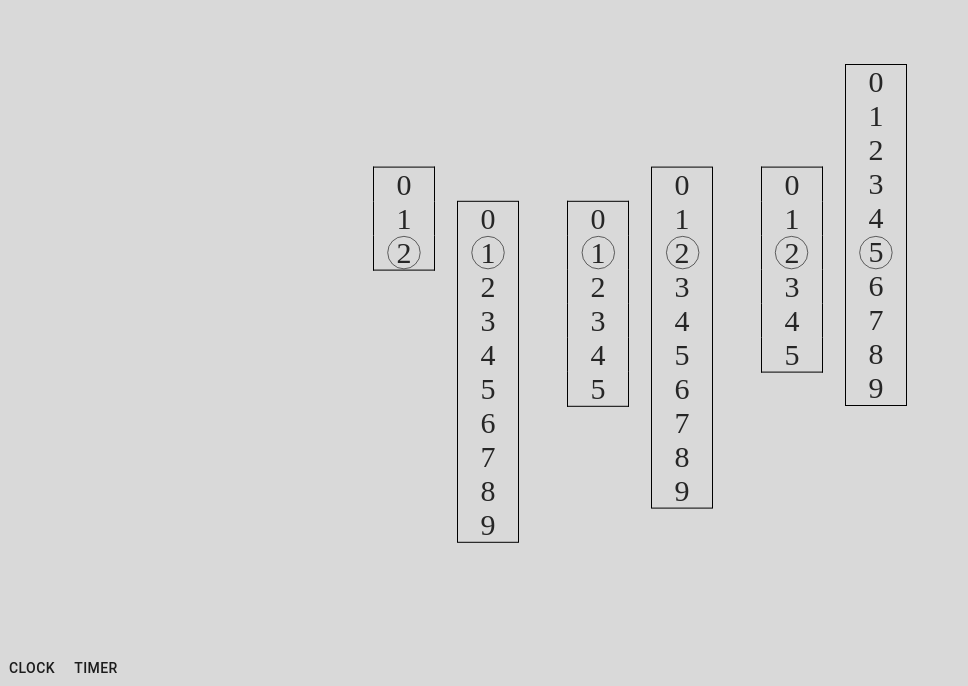
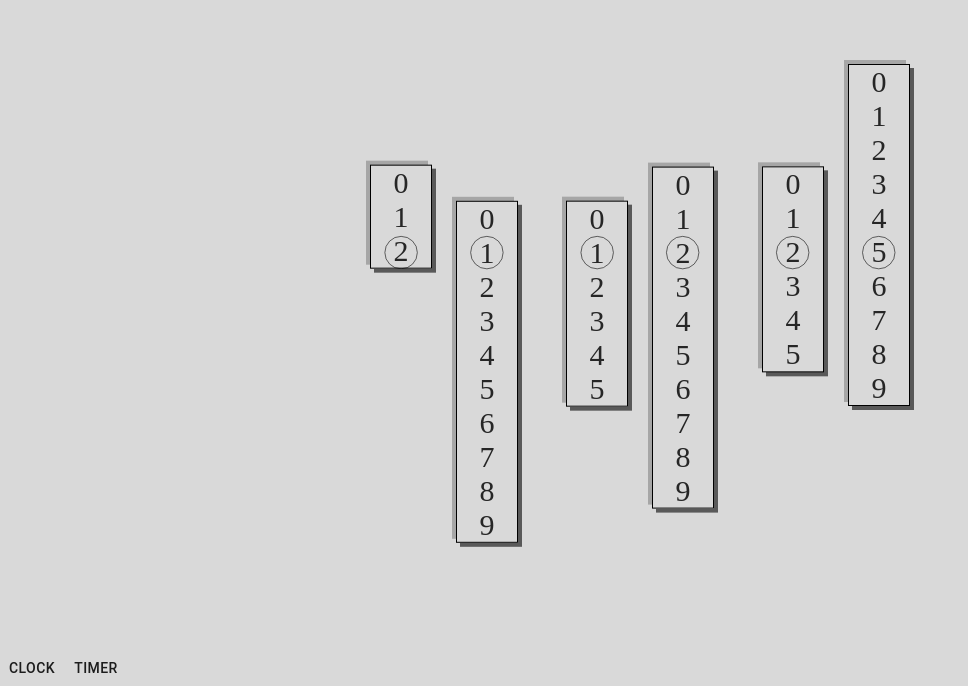
Before and after one commit to JSK321/clock, a React (Create React App) app: page / in a window 1280 px wide. Shown: the part 114-800 px from the top of the page, without its empty margins (0-968 px from the left). Built offline with nearby package versions, Linux system fonts and the light colour scheme.

Commit message:
css changes

```diff
--- a/src/components/Hours/index.js
+++ b/src/components/Hours/index.js
@@ -8,11 +8,11 @@ const useStyles = makeStyles((theme) => ({
         width: 60,
         color: "#262626",
         transition: "transform 0.5s linear",
-        marginTop: '15rem',
         userSelect: 'none',
+        border: '1px solid black',
+        boxShadow: '4px 4px #595959, -4px -4px #A6A6A6',
         '@media (max-width: 420px)': {
             width: 40,
-            marginTop: '15rem',
         }
     },
     hoursBoxTwo: {
@@ -24,21 +24,15 @@ const useStyles = makeStyles((theme) => ({
         marginLeft: "1.5rem",
         userSelect: 'none',
         border: 'solid 1px black',
+        boxShadow: '4px 4px #595959, -4px -4px #A6A6A6',
         '@media (max-width: 420px)': {
             width: 40,
             marginRight: '1rem',
-            marginLeft: '.5rem',
+            marginLeft: '.75rem',
             marginTop: '15rem',
         }
     },
     timeDigits: {
-        fontSize: 30,
-        display: "flex",
-        width: '100%',
-        justifyContent: 'center',
-    },
-    hiddenDigits: {
-        visibility: "hidden",
         fontSize: 30,
         display: "flex",
         width: '100%',
@@ -59,53 +53,18 @@ export default function Hours(props) {
             >
                 <div
                     className={classes.timeDigits}
-                    style={{
-                        borderTop: "1px solid black",
-                        borderRight: "1px solid black",
-                        borderLeft: "1px solid black",
-                    }}
                 >
                     0
                 </div>
                 <div
                     className={classes.timeDigits}
-                    style={{
-                        borderRight: "1px solid black",
-                        borderLeft: "1px solid black",
-                    }}
                 >
                     1
                 </div>
                 <div
                     className={classes.timeDigits}
-                    style={{
-                        borderBottom: "1px solid black",
-                        borderRight: "1px solid black",
-                        borderLeft: "1px solid black",
-                    }}
                 >
                     2
-                </div>
-                <div className={classes.hiddenDigits}>
-                    3
-                </div>
-                <div className={classes.hiddenDigits}>
-                    4
-                </div>
-                <div className={classes.hiddenDigits}>
-                    5
-                </div>
-                <div className={classes.hiddenDigits}>
-                    6
-                </div>
-                <div className={classes.hiddenDigits}>
-                    7
-                </div>
-                <div className={classes.hiddenDigits}>
-                    8
-                </div>
-                <div className={classes.hiddenDigits}>
-                    9
                 </div>
             </Box>
             <Box
--- a/src/components/Hours/styles.css
+++ b/src/components/Hours/styles.css
@@ -4,7 +4,7 @@
     width: 55px;
     margin-top: 15rem;
     border-radius: 30px;
-    transform: translate(-267.5%, -270%) scale(.58);
+    transform: translate(-269.5%, -270%) scale(.58);
     border: 1px solid black;
 }
 
@@ -14,7 +14,7 @@
     width: 55px;
     margin-top: 15rem;
     border-radius: 30px;
-    transform: translate(-415%, -270%) scale(.58);
+    transform: translate(-420%, -270%) scale(.58);
     border: 1px solid black;
 }
 
@@ -23,23 +23,23 @@
         width: 50px;
         margin-top: 0;
         border-radius: 30px;
-        transform: translate(-173%, -60%) scale(.58);
+        transform: translate(-180%, -60%) scale(.58);
     }
 
     .squareHourOne {
         width: 50px;
         margin-top: 0;
         border-radius: 30px;
-        transform: translate(-265%, -60%) scale(.58);
+        transform: translate(-283%, -60%) scale(.58);
     }
 }
 
 @media screen and (max-height: 420px) {
     .squareHourTwo {
-        transform: translate(-267.5%, -155%) scale(.58);
+        transform: translate(-269.5%, -88%) scale(.58);
     }
 
     .squareHourOne {
-        transform: translate(-415%, -155%) scale(.58);
+        transform: translate(-420%, -88%) scale(.58);
     }
 }
--- a/src/components/Minutes/index.js
+++ b/src/components/Minutes/index.js
@@ -8,11 +8,12 @@ const useStyles = makeStyles((theme) => ({
         width: 60,
         color: "#262626",
         transition: "transform 0.5s linear",
-        marginTop: '15rem',
+        marginTop: '6.5rem',
         userSelect: 'none',
+        border: '1px solid black',
+        boxShadow: '4px 4px #595959, -4px -4px #A6A6A6',
         '@media (max-width: 420px)': {
             width: 40,
-            marginTop: '15rem'
         }
     },
     minutesBoxTwo: {
@@ -24,21 +25,14 @@ const useStyles = makeStyles((theme) => ({
         marginLeft: "1.5rem",
         userSelect: 'none',
         border: 'solid 1px black',
+        boxShadow: '4px 4px #595959, -4px -4px #A6A6A6',
         '@media (max-width: 420px)': {
             width: 40,
             marginRight: '1rem',
-            marginLeft: '.5rem',
-            marginTop: '15rem'
+            marginLeft: '.75rem',
         }
     },
     timeDigits: {
-        fontSize: 30,
-        display: "flex",
-        width: '100%',
-        justifyContent: 'center',
-    },
-    hiddenDigits: {
-        visibility: "hidden",
         fontSize: 30,
         display: "flex",
         width: '100%',
@@ -58,71 +52,33 @@ export default function Minutes(props) {
             >
                 <div
                     className={classes.timeDigits}
-                    style={{
-                        borderTop: "1px solid black",
-                        borderRight: "1px solid black",
-                        borderLeft: "1px solid black",
-                    }}
                 >
                     0
                 </div>
                 <div
                     className={classes.timeDigits}
-                    style={{
-                        borderRight: "1px solid black",
-                        borderLeft: "1px solid black",
-                    }}
                 >
                     1
                 </div>
                 <div
                     className={classes.timeDigits}
-                    style={{
-                        borderRight: "1px solid black",
-                        borderLeft: "1px solid black",
-                    }}
                 >
                     2
                 </div>
                 <div
                     className={classes.timeDigits}
-                    style={{
-                        borderRight: "1px solid black",
-                        borderLeft: "1px solid black",
-                    }}
                 >
                     3
                 </div>
                 <div
                     className={classes.timeDigits}
-                    style={{
-                        borderRight: "1px solid black",
-                        borderLeft: "1px solid black",
-                    }}
                 >
                     4
                 </div>
                 <div
                     className={classes.timeDigits}
-                    style={{
-                        borderBottom: "1px solid black",
-                        borderRight: "1px solid black",
-                        borderLeft: "1px solid black",
-                    }}
                 >
                     5
-                </div>
-                <div className={classes.hiddenDigits}>
-                    6
-                </div>
-                <div className={classes.hiddenDigits}>
-                    7
-                </div>
-                <div className={classes.hiddenDigits}>
-                    8
-                </div>
-                <div className={classes.hiddenDigits}>
-                    9
                 </div>
             </Box>
             <Box
--- a/src/components/Minutes/styles.css
+++ b/src/components/Minutes/styles.css
@@ -14,7 +14,7 @@
     width: 55px;
     margin-top: 15rem;
     border-radius: 30px;
-    transform: translate(-74%, -270%) scale(.58);
+    transform: translate(-76%, -270%) scale(.58);
     border: 1px solid black;
 }
 
@@ -23,23 +23,23 @@
         width: 50px;
         margin-top: 0;
         border-radius: 30px;
-        transform: translate(30%, -60%) scale(.58);
+        transform: translate(36%, -60%) scale(.58);
     }
 
     .squareMinOne {
         width: 50px;
         margin-top: 0;
         border-radius: 30px;
-        transform: translate(-62%, -60%) scale(.58);
+        transform: translate(-68%, -60%) scale(.58);
     }
 }
 
 @media screen and (max-height: 420px) {
     .squareMinTwo {
-        transform: translate(74%, -155%) scale(.58);
+        transform: translate(75%, -88%) scale(.58);
     }
 
     .squareMinOne {
-        transform: translate(-74%, -155%) scale(.58);
+        transform: translate(-76%, -88%) scale(.58);
     }
 }
--- a/src/components/Seconds/index.js
+++ b/src/components/Seconds/index.js
@@ -9,11 +9,13 @@ const useStyles = makeStyles((theme) => ({
         width: 60,
         color: "#262626",
         transition: "transform 0.5s linear",
-        marginTop: '15rem',
+        marginTop: '6.5rem',
         userSelect: 'none',
+        border: 'solid 1px black',
+        boxShadow: '4px 4px #595959, -4px -4px #A6A6A6',
+        clipPath: 'inset(-5px -5px -5px -5px)',
         '@media (max-width: 420px)': {
             width: 40,
-            marginTop: '15rem',
         },
     },
     secondsBoxTwo: {
@@ -24,21 +26,14 @@ const useStyles = makeStyles((theme) => ({
         marginLeft: "1.5rem",
         userSelect: 'none',
         border: 'solid 1px black',
+        boxShadow: '4px 4px #595959, -4px -4px #A6A6A6',
         '@media (max-width: 420px)': {
             width: 40,
             marginRight: '1rem',
-            marginLeft: '.5rem',
-            marginTop: '15rem',
+            marginLeft: '.75rem',
         },
     },
     timeDigits: {
-        fontSize: 30,
-        display: "flex",
-        width: '100%',
-        justifyContent: 'center',
-    },
-    hiddenDigits: {
-        visibility: "hidden",
         fontSize: 30,
         display: "flex",
         width: '100%',
@@ -59,71 +54,33 @@ export default function Seconds(props) {
             >
                 <div
                     className={classes.timeDigits}
-                    style={{
-                        borderTop: "1px solid black",
-                        borderRight: "1px solid black",
-                        borderLeft: "1px solid black",
-                    }}
                 >
                     0
                 </div>
                 <div
                     className={classes.timeDigits}
-                    style={{
-                        borderRight: "1px solid black",
-                        borderLeft: "1px solid black",
-                    }}
                 >
                     1
                 </div>
                 <div
                     className={classes.timeDigits}
-                    style={{
-                        borderRight: "1px solid black",
-                        borderLeft: "1px solid black",
-                    }}
                 >
                     2
                 </div>
                 <div
                     className={classes.timeDigits}
-                    style={{
-                        borderRight: "1px solid black",
-                        borderLeft: "1px solid black",
-                    }}
                 >
                     3
                 </div>
                 <div
                     className={classes.timeDigits}
-                    style={{
-                        borderRight: "1px solid black",
-                        borderLeft: "1px solid black",
-                    }}
                 >
                     4
                 </div>
                 <div
                     className={classes.timeDigits}
-                    style={{
-                        borderBottom: "1px solid black",
-                        borderRight: "1px solid black",
-                        borderLeft: "1px solid black",
-                    }}
                 >
                     5
-                </div>
-                <div className={classes.hiddenDigits}>
-                    6
-                </div>
-                <div className={classes.hiddenDigits}>
-                    7
-                </div>
-                <div className={classes.hiddenDigits}>
-                    8
-                </div>
-                <div className={classes.hiddenDigits}>
-                    9
                 </div>
             </Box>
             <Box
--- a/src/components/Seconds/styles.css
+++ b/src/components/Seconds/styles.css
@@ -4,7 +4,7 @@
     width: 55px;
     margin-top: 15rem;
     border-radius: 30px;
-    transform: translate(413%, -270%) scale(.58);
+    transform: translate(418%, -270%) scale(.58);
     border: 1px solid black;
 }
 
@@ -14,7 +14,7 @@
     width: 55px;
     margin-top: 15rem;
     border-radius: 30px;
-    transform: translate(265%, -270%) scale(.58);
+    transform: translate(267%, -270%) scale(.58);
     border: 1px solid black;
 }
 
@@ -23,23 +23,23 @@
         width: 50px;
         margin-top: 0;
         border-radius: 30px;
-        transform: translate(234%, -60%) scale(.58);
+        transform: translate(251%, -60%) scale(.58);
     }
 
     .squareSecOne {
         width: 50px;
         margin-top: 0;
         border-radius: 30px;
-        transform: translate(142%, -60%) scale(.58);
+        transform: translate(147%, -60%) scale(.58);
     }
 }
 
 @media screen and (max-height: 420px) {
     .squareSecTwo {
-        transform: translate(413%, -155%) scale(.58);
+        transform: translate(418%, -88%) scale(.58);
     }
 
     .squareSecOne {
-        transform: translate(265%, -155%) scale(.58);
+        transform: translate(267%, -88%) scale(.58);
     }
 }
--- a/src/pages/ClockPage/index.js
+++ b/src/pages/ClockPage/index.js
@@ -14,9 +14,6 @@ const useStyles = makeStyles((theme) => ({
         justifyContent: "center",
         alignItems: 'center',
         flexWrap: 'wrap',
-        '@media (max-height: 400px)': {
-            alignItems: 'flex-end',
-        }
     },
     clockController: {
         display: 'flex',
@@ -70,12 +67,12 @@ export default function ClockPage() {
     const secondDigitOne = useRef(0)
     const secondDigitTwo = useRef(0)
     // Square Ref
-    const squareSecTwo = useRef(0)
-    const squareSecOne = useRef(0)
-    const squareMinTwo = useRef(0)
-    const squareMinOne = useRef(0)
-    const squareHourTwo = useRef(0)
-    const squareHourOne = useRef(0)
+    const squareSecTwo = useRef()
+    const squareSecOne = useRef()
+    const squareMinTwo = useRef()
+    const squareMinOne = useRef()
+    const squareHourTwo = useRef()
+    const squareHourOne = useRef()
     // Timer Button Group Ref
     const timerButtons = useRef()
 
@@ -104,26 +101,15 @@ export default function ClockPage() {
         count.current = (parseInt(seconds[1]))
         // update increment of seconds to real time, 1 second = 10%
         increSecTwo.current = (-parseInt(seconds[1] + 0)) // increment box, second digit of seconds
-        increSecOne.current = (-parseInt(seconds[0] + 0)) // increment box, first digit of seconds
+        // increSecOne.current = (-parseInt(seconds[0] + 0)) // increment box, first digit of seconds
+        increSecOne.current = (-parseInt(seconds[0]) * 16.666) // increment box, first digit of seconds
         // update increment of minutes to real time
         increMinTwo.current = (-parseInt(minutes[1] + 0)) // increment box, second digit of minutes
-        increMinOne.current = (-parseInt(minutes[0] + 0)) // increment box, first digit of minutes
+        // increMinOne.current = (-parseInt(minutes[0] + 0)) // increment box, first digit of minutes
+        increMinOne.current = (-parseInt(minutes[0]) * 16.666) // increment box, first digit of minutes
         // update increment of hours to real time
         increHourTwo.current = (-parseInt(hours[1] + 0))  // increment box, second digit of hours
-        increHourOne.current = (-parseInt(hours[0] + 0))  // increment box, first digit of hours
-
-        // TESTING ---------------------------------------------------------------//
-        // count.current = (0)
-        // increSecTwo.current = (0)
-        // increSecOne.current = (-40)
-
-        // increMinTwo.current = (-80)
-        // increMinOne.current = (-40)
-
-        // increHourTwo.current = (-80)
-        // increHourOne.current = (-10)
-        // TESTING ---------------------------------------------------------------//
-
+        increHourOne.current = (-parseInt(hours[0]) * 33.333)  // increment box, first digit of hours
         // update digits of seconds, moves box up by seconds increment
         secondDigitTwo.current.style.transform = `translateY(${increSecTwo.current}%)`
         secondDigitOne.current.style.transform = `translateY(${increSecOne.current}%)`
@@ -151,13 +137,13 @@ export default function ClockPage() {
     }
     // function to update first digit of seconds on the clock
     function updateSecond() {
-        if (increSecTwo.current === -90 && increSecOne.current !== -50) {
+        if (increSecTwo.current === -90 && increSecOne.current > -83.33) {
             secondDigitTwo.current.style.transition = 'transform 0.5s linear'
-            increSecOne.current = increSecOne.current + -10
+            increSecOne.current = increSecOne.current + -16.666
             count.current = 0
             increSecTwo.current = 0
             secondDigitOne.current.style.transform = `translateY(${increSecOne.current}%)`
-        } else if (increSecOne.current === -50) {
+        } else if (increSecOne.current <= -83.33) {
             secondDigitOne.current.style.transition = 'transform 0.25s linear'
             secondDigitOne.current.style.transform = 'translateY(0)'
             updateMinute()
@@ -165,7 +151,7 @@ export default function ClockPage() {
     }
     // function to update second digits of minutes on the clock
     function updateMinute() {
-        if (increSecOne.current === -50 && increMinTwo.current !== -90) {
+        if (increSecOne.current <= -83.33 && increMinTwo.current !== -90) {
             minuteDigitTwo.current.style.transition = 'transform 0.5s linear'
             increMinTwo.current = increMinTwo.current + -10
             increSecTwo.current = 0
@@ -180,15 +166,15 @@ export default function ClockPage() {
     }
     // function to update first digit of minutes on clock
     function minuteProgress() {
-        if (increMinTwo.current === -90 && increMinOne.current !== -50) {
+        if (increMinTwo.current === -90 && increMinOne.current > -83.33) {
             minuteDigitTwo.current.style.transition = 'transform 0.5s linear'
-            increMinOne.current = increMinOne.current + -10
+            increMinOne.current = increMinOne.current + -16.666
             minuteDigitOne.current.style.transform = `translateY(${increMinOne.current}%)`
             increSecTwo.current = 0
             count.current = 0
             increSecOne.current = 0
             increMinTwo.current = 0
-        } else if (increMinOne.current === -50) {
+        } else if (increMinOne.current <= -83.33) {
             minuteDigitOne.current.style.transition = 'transform 0.25s linear'
             minuteDigitOne.current.style.transform = 'translateY(0)'
             updateHour()
@@ -204,18 +190,18 @@ export default function ClockPage() {
         increMinTwo.current = 0
         increMinOne.current = 0
         hourDigitTwo.current.style.transform = `translateY(${increHourTwo.current}%)`
-        if (increHourOne.current !== -20 && increHourTwo.current === -100) {
+        if (increHourOne.current !== -66.666 && increHourTwo.current === -100) {
             hourDigitTwo.current.style.transition = 'transform 0.25s linear'
             hourDigitTwo.current.style.transform = 'translateY(0)'
             progressHour()
-        } else if (increHourOne.current === -20 && increHourTwo.current === -40) {
+        } else if (increHourOne.current === -66.666 && increHourTwo.current === -40) {
             restartClock()
         }
     }
     // function to update first digit of hours on clock
     function progressHour() {
         hourDigitOne.current.style.transition = 'transform 0.5s linear'
-        increHourOne.current = increHourOne.current + -10
+        increHourOne.current = increHourOne.current + -33.333
         hourDigitOne.current.style.transform = `translateY(${increHourOne.current}%)`
         increSecTwo.current = 0
         count.current = 0
```
